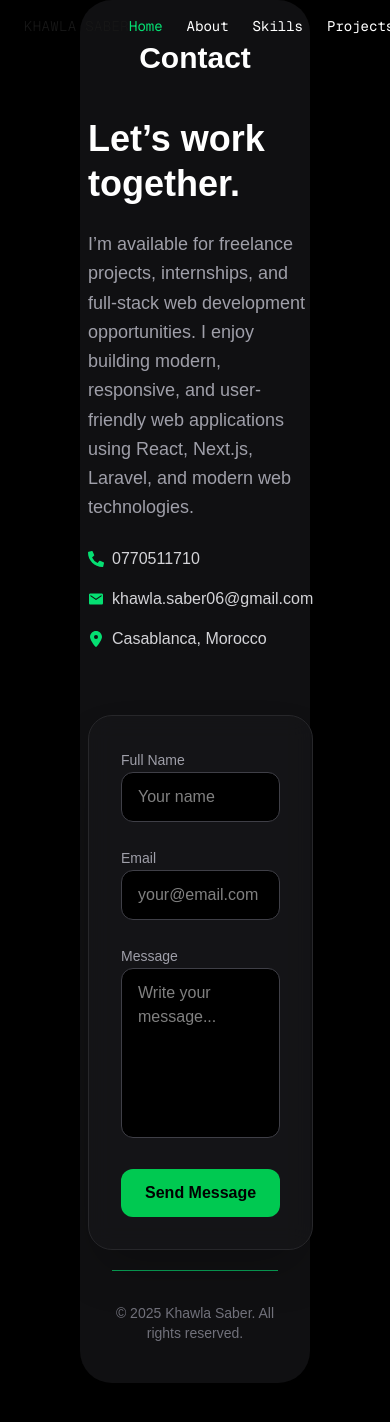
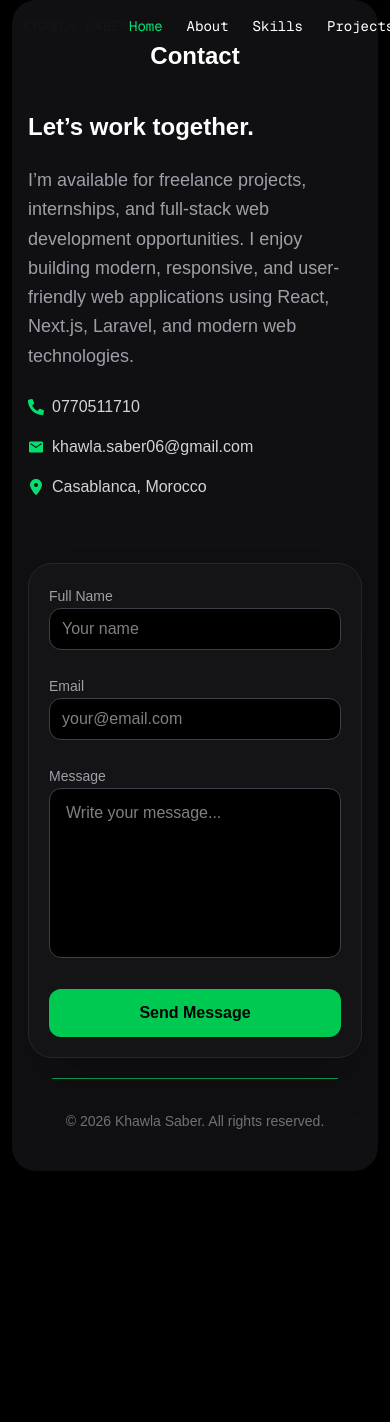
Before and after one commit to Saberkhawla-coder/my-porfolio, a Next.js app: page /contact in a window 390 px wide. Shown: the top 1422 px of the page. After the commit the page ends 1171 px from the top, so only its background shows below. Built offline with nearby package versions, Linux system fonts and the light colour scheme.

Commit message:
change style cantact page

```diff
--- a/app/contact/page.jsx
+++ b/app/contact/page.jsx
@@ -47,13 +47,12 @@ export default function ContactPage() {
   }
 };
   return (
-    <section className="min-h-screen bg-black text-white px-2 py-10 bg-zinc-900/70 rounded-4xl m-20 mt-0">
-
+    <section className="min-h-screen bg-black text-white px-4 sm:px-6 lg:px-10 py-10 bg-zinc-900/70 rounded-3xl sm:rounded-4xl mx-3 sm:mx-6 lg:mx-20">
 
       <div className="flex justify-center items-center mb-10">
 
 
-        <h2 className="text-3xl md:text-4xl font-semibold">
+        <h2 className="text-2xl sm:text-3xl md:text-4xl font-semibold">
           Contact
         </h2>
       </div>
@@ -63,7 +62,7 @@ export default function ContactPage() {
 
 
         <div className="space-y-6">
-          <h1 className="text-4xl md:text-4xl font-bold leading-tight">
+          <h1 className="text-2xl sm:text-3xl md:text-4xl font-bold leading-tight">
             Let’s work together.
           </h1>
 
@@ -100,7 +99,7 @@ export default function ContactPage() {
         </div>
 
         {/* RIGHT */}
-        <form onSubmit={handleSubmit} className="space-y-6 bg-zinc-900/60 p-8 md:p-10 rounded-3xl backdrop-blur-md border border-zinc-800 shadow-2xl">
+        <form onSubmit={handleSubmit} className="space-y-6 bg-zinc-900/60 p-5 sm:p-8 md:p-10 rounded-3xl backdrop-blur-md border border-zinc-800 shadow-2xl">
 
           <div className="space-y-2">
             <label className="text-sm text-zinc-400">
@@ -113,7 +112,7 @@ export default function ContactPage() {
                 value={formData.name}
                 onChange={handleChange}
               placeholder="Your name"
-              className="w-full bg-black border border-zinc-700 rounded-xl px-4 py-3 outline-none focus:border-green-400 transition"
+              className="w-full bg-black border border-zinc-700 rounded-xl px-3 sm:px-4 py-2 sm:py-3 outline-none focus:border-green-400 transition"
             />
           </div>
 
@@ -128,7 +127,7 @@ export default function ContactPage() {
                 value={formData.email}
                 onChange={handleChange}
               placeholder="your@email.com"
-              className="w-full bg-black border border-zinc-700 rounded-xl px-4 py-3 outline-none focus:border-green-400 transition"
+              className="w-full bg-black border border-zinc-700 rounded-xl px-3 sm:px-4 py-2 sm:py-3 outline-none focus:border-green-400 transition"
             />
           </div>
 
@@ -163,7 +162,7 @@ export default function ContactPage() {
 
 
       <p className="text-zinc-500 text-sm mt-2 ">
-        © 2025 Khawla Saber. All rights reserved.
+        © 2026 Khawla Saber. All rights reserved.
       </p>
     </div>
 
```
